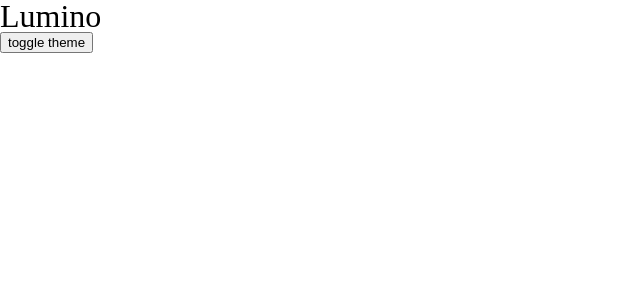
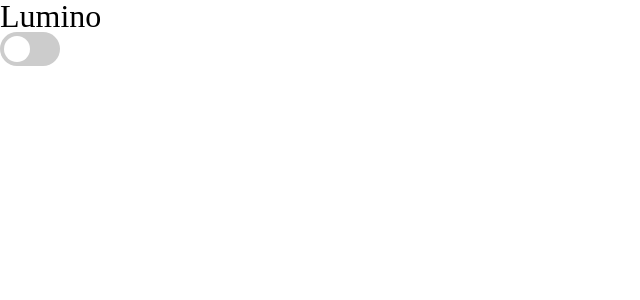
Before and after one commit to Klochette/iot-lumino, a React (Create React App) app: page / in a window 1280 px wide. Shown: the top 300 px of the page, without its empty margins (0-640 px from the left). Built offline with nearby package versions, Linux system fonts and the light colour scheme.

Commit message:
:first_quarter_moon: add switch component and switch theme component

```diff
--- /dev/null
+++ b/src/commons/switch/Switch.module.scss
@@ -0,0 +1,59 @@
+.switch {
+    position: relative;
+    display: inline-block;
+    width: 60px;
+    height: 34px;
+
+    & input {
+        opacity: 0;
+        width: 0;
+        height: 0;
+    }
+}
+
+.slider {
+    position: absolute;
+    cursor: pointer;
+    top: 0;
+    left: 0;
+    right: 0;
+    bottom: 0;
+    background-color: #ccc;
+    -webkit-transition: 0.4s;
+    transition: 0.4s;
+
+    &:before {
+        position: absolute;
+        content: "";
+        height: 26px;
+        width: 26px;
+        left: 4px;
+        bottom: 4px;
+        background-color: white;
+        -webkit-transition: 0.4s;
+        transition: 0.4s;
+    }
+
+    &.round {
+        border-radius: 34px;
+
+        &:before {
+            border-radius: 50%;
+        }
+    }
+}
+
+input {
+    &:checked + .slider {
+        background-color: #2196f3;
+        &:before {
+            -webkit-transform: translateX(26px);
+            -ms-transform: translateX(26px);
+            transform: translateX(26px);
+        }
+    }
+
+    &:focus + .slider {
+        box-shadow: 0 0 1px #2196f3;
+    }
+}
--- /dev/null
+++ b/src/commons/switch/Switch.tsx
@@ -0,0 +1,19 @@
+import React from "react";
+
+import style from "commons/switch/Switch.module.scss";
+import clsx from "clsx";
+
+type SwitchType = {
+    onSwitch?: (e: React.MouseEvent<HTMLInputElement>) => void;
+};
+
+const Switch = ({ onSwitch }: SwitchType): JSX.Element => {
+    return (
+        <label className={style.switch}>
+            <input type="checkbox" onClick={onSwitch} />
+            <span className={clsx(style.slider, style.round)}></span>
+        </label>
+    );
+};
+
+export default Switch;
--- a/src/features/switchTheme/SwitchTheme.tsx
+++ b/src/features/switchTheme/SwitchTheme.tsx
@@ -1,11 +1,14 @@
 import { useAppDispatch } from "app/store";
+import Switch from "commons/switch/Switch";
 import React from "react";
 import { toggleTheme } from "./SwitchThemeSlice";
 
 export const SwitchTheme = (): JSX.Element => {
     const dispatch = useAppDispatch();
 
-    return (
-        <button onClick={() => dispatch(toggleTheme())}>toggle theme</button>
-    );
+    const onSwitchClick = () => {
+        dispatch(toggleTheme());
+    };
+
+    return <Switch onSwitch={onSwitchClick} />;
 };
```
